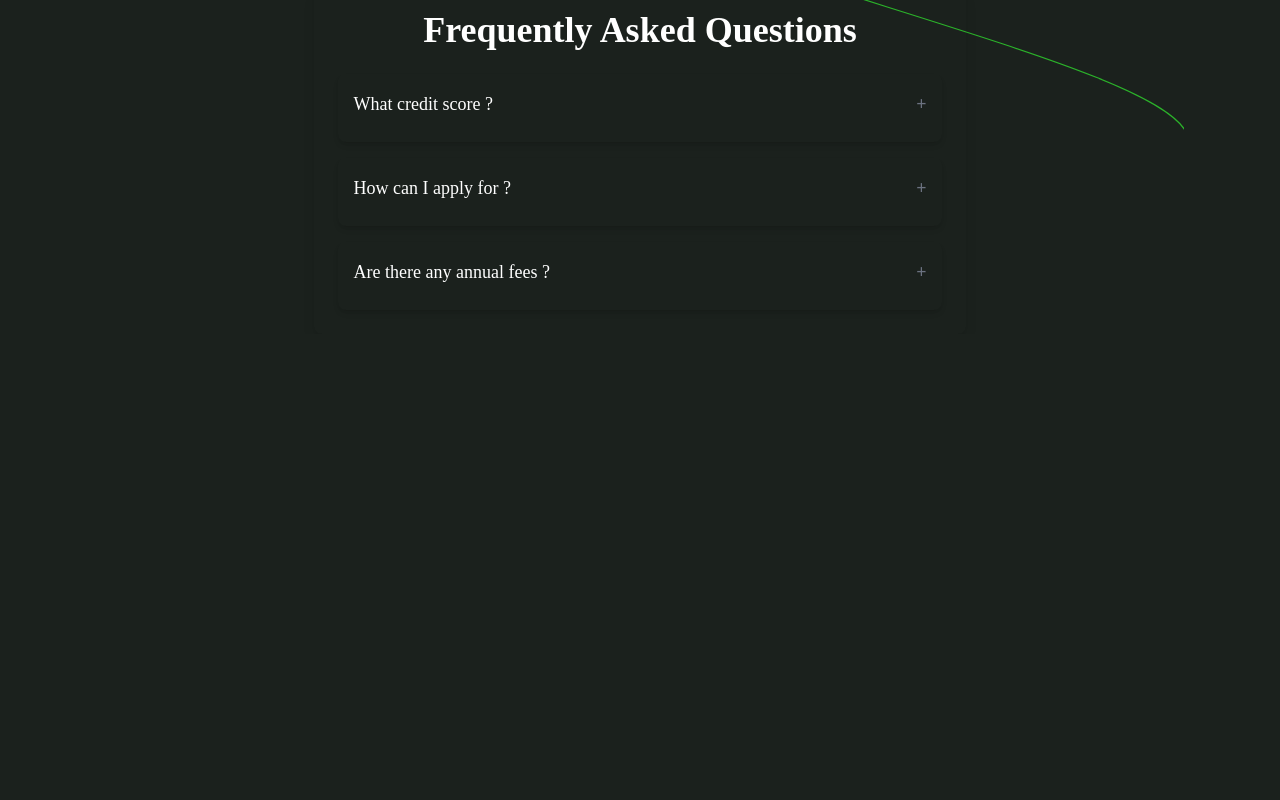
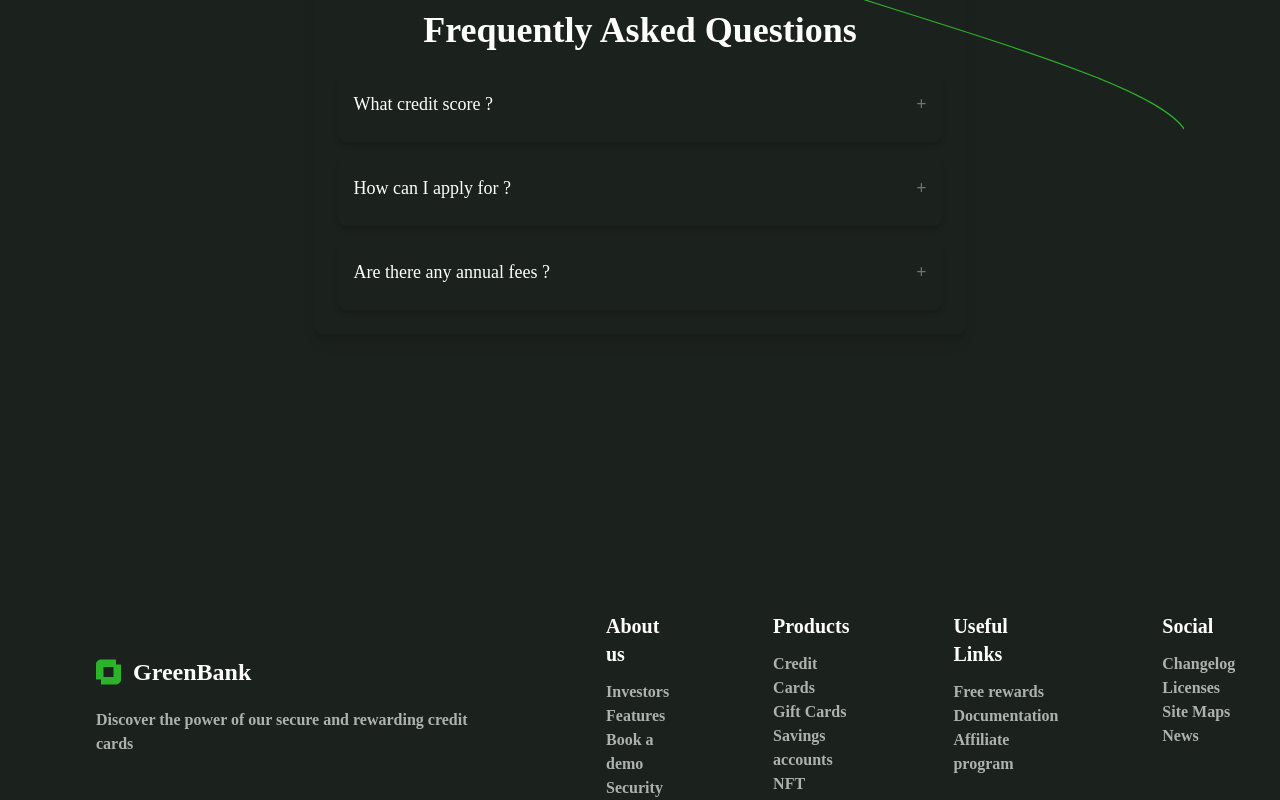
Before and after one commit to Yunis003/GreenBank-NextJS, a Next.js app: page / in a window 1280 px wide. Shown: the part 3732-4532 px from the top of the page. Before the commit the page ends 4066 px from the top, so only its background shows below. Built offline with nearby package versions, Linux system fonts and the light colour scheme; a web font is replaced by a local one.

Commit message:
Footer Section

```diff
--- a/src/app/Components/Comments.jsx
+++ b/src/app/Components/Comments.jsx
@@ -4,17 +4,17 @@ const Comments = () => {
     return (
         <div className='w-full flex justify-between items-center z-10'>
             <div className="comment bg-[#41444366] backdrop-blur-md rounded-3xl w-[30%] h-96 flex flex-col justify-center items-start p-5 gap-[50px]">
-                <Image src="/Frame.svg" width={50} height={50} />
+                <Image src="/Frame.svg" width={50} height={50} alt='cc' />
                 <p className='text-[#D3D3D3]'>"Great session! Dani was super helpful. She shared some practical advice on how can lorem ip we go about refining our service offerings."</p>
                 <span>Joe</span>
             </div>
             <div className="comment bg-[#41444366] backdrop-blur-md rounded-3xl w-[30%] h-96 flex flex-col justify-center items-start p-5 gap-[50px]">
-                <Image src="/Frame.svg" width={50} height={50} />
+                <Image src="/Frame.svg" width={50} height={50} alt='cc' />
                 <p className='text-[#D3D3D3]'>"Great session! Dani was super helpful. She shared some practical advice on how can lorem ip we go about refining our service offerings."</p>
                 <span>Shan</span>
             </div>
             <div className="comment bg-[#41444366] backdrop-blur-md rounded-3xl w-[30%] h-96 flex flex-col justify-center items-start p-5 gap-[50px]">
-                <Image src="/Frame.svg" width={50} height={50} />
+                <Image src="/Frame.svg" width={50} height={50} alt='cc' />
                 <p className='text-[#D3D3D3]'>"Great session! Dani was super helpful. She shared some practical advice on how can lorem ip we go about refining our service offerings."</p>
                 <span>Doe</span>
             </div>
--- a/src/app/Components/Find.jsx
+++ b/src/app/Components/Find.jsx
@@ -8,11 +8,11 @@ const Find = () => {
 
     useEffect(() => {
         const handleResize = () => {
-            setIsExpanded(window.innerWidth > 1600);
+            setIsExpanded(window.innerWidth > 1800);
         };
 
         const handleScroll = () => {
-            setIsScrolled(window.scrollY > 1600);
+            setIsScrolled(window.scrollY > 1800);
         };
 
         window.addEventListener("resize", handleResize);
--- /dev/null
+++ b/src/app/Components/Footer.jsx
@@ -0,0 +1,54 @@
+import React from "react";
+import Image from "next/image";
+const Applications = () => {
+  return (
+    <footer className="flex justify-between items-center gap-[110px] absolute bottom-[-3700px]">
+      <div className="flex flex-col gap-5">
+        <div className="flex gap-3">
+          <Image src="/Exclude.svg" width={25} height={25} alt="logo" />
+          <p className="text-2xl text-white">GreenBank</p>
+        </div>
+        <p className="text-[#ADB2B1] w-[400px]">Discover the power of our secure and rewarding credit cards</p>
+      </div>
+      <nav className="flex gap-[6.5rem]">
+        <div className="flex flex-col gap-3">
+          <h3 className="text-xl">About us</h3>
+          <ul>
+            <li className="text-[#ADB2B1]">Investors</li>
+            <li className="text-[#ADB2B1]">Features</li>
+            <li className="text-[#ADB2B1]">Book a demo</li>
+            <li className="text-[#ADB2B1]">Security</li>
+          </ul>
+        </div>
+        <div className="flex flex-col gap-3">
+          <h3 className="text-xl">Products</h3>
+          <ul>
+            <li className="text-[#ADB2B1]">Credit Cards</li>
+            <li className="text-[#ADB2B1]">Gift Cards</li>
+            <li className="text-[#ADB2B1]">Savings accounts</li>
+            <li className="text-[#ADB2B1]">NFT</li>
+          </ul>
+        </div>
+        <div className="flex flex-col gap-3">
+          <h3 className="text-xl">Useful Links</h3>
+          <ul>
+            <li className="text-[#ADB2B1]">Free rewards</li>
+            <li className="text-[#ADB2B1]">Documentation</li>
+            <li className="text-[#ADB2B1]">Affiliate program</li>
+          </ul>
+        </div>
+        <div className="flex flex-col gap-3">
+          <h3 className="text-xl">Social</h3>
+          <ul>
+            <li className="text-[#ADB2B1]">Changelog</li>
+            <li className="text-[#ADB2B1]">Licenses</li>
+            <li className="text-[#ADB2B1]">Site Maps</li>
+            <li className="text-[#ADB2B1]">News</li>
+          </ul>
+        </div>
+      </nav>
+    </footer>
+  );
+};
+
+export default Applications;
--- a/src/app/page.js
+++ b/src/app/page.js
@@ -8,6 +8,7 @@ import Statistics from "./Components/Statistics";
 import Image from 'next/image';
 import Comments from "./Components/Comments";
 import FAQ from "./Components/FAQ";
+import Footer from "./Components/Footer";
 
 export default function Home() {
   return (
@@ -22,6 +23,7 @@ export default function Home() {
       <Find />
       <Comments />
       <FAQ />
+      <Footer />
     </div>
   );
 }
```
